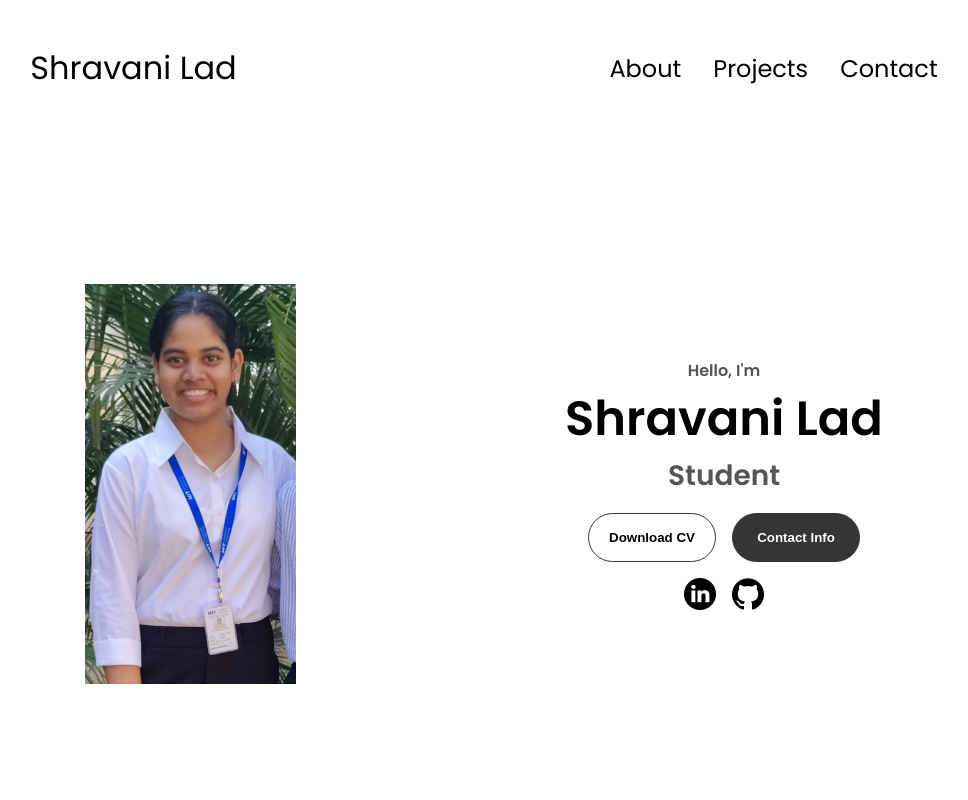
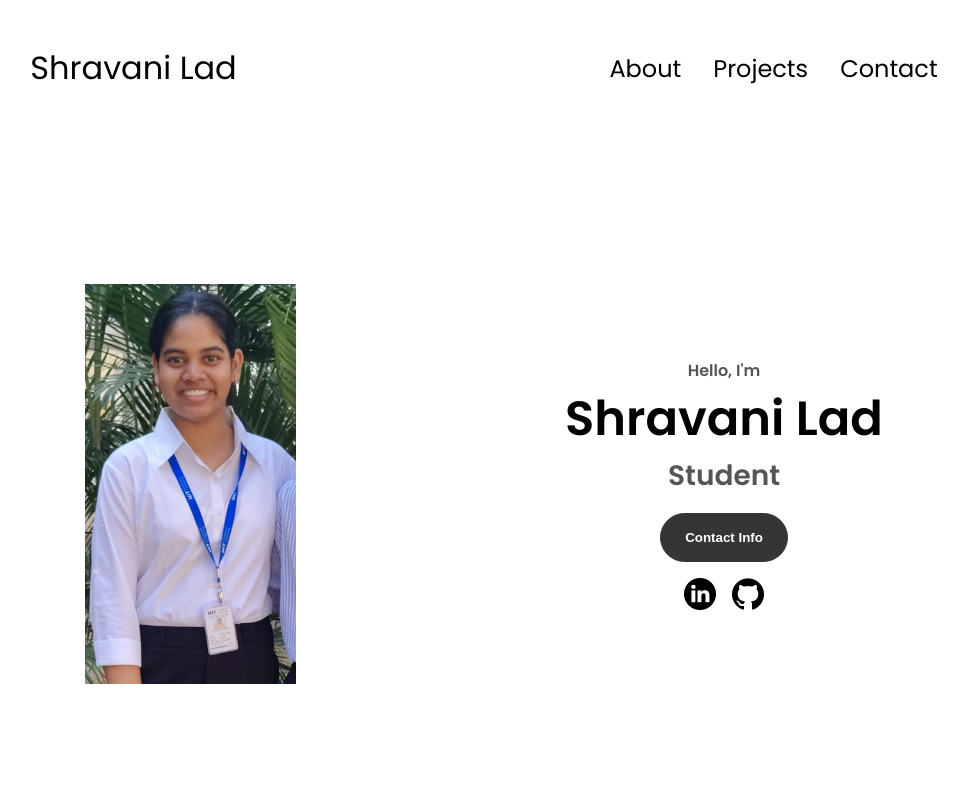
Before and after one commit to Shravanilad585/digitalportfolio, a plain HTML site: page index.html in a window 1280 px wide. Shown: the top 800 px of the page, without its empty margins (156-1124 px from the left). Drawn offline with Linux system fonts and the light colour scheme.

Commit message:
Update index.html

```diff
--- a/index.html
+++ b/index.html
@@ -44,12 +44,6 @@
         <h1 class="title">Shravani Lad</h1>
         <p class="section__text__p2">Student</p>
         <div class="btn-container">
-          <button
-            class="btn btn-color-2"
-            onclick="window.open('./assets/resume-example.pdf')"
-          >
-            Download CV
-          </button>
           <button class="btn btn-color-1" onclick="location.href='./#contact'">
             Contact Info
           </button>
```
